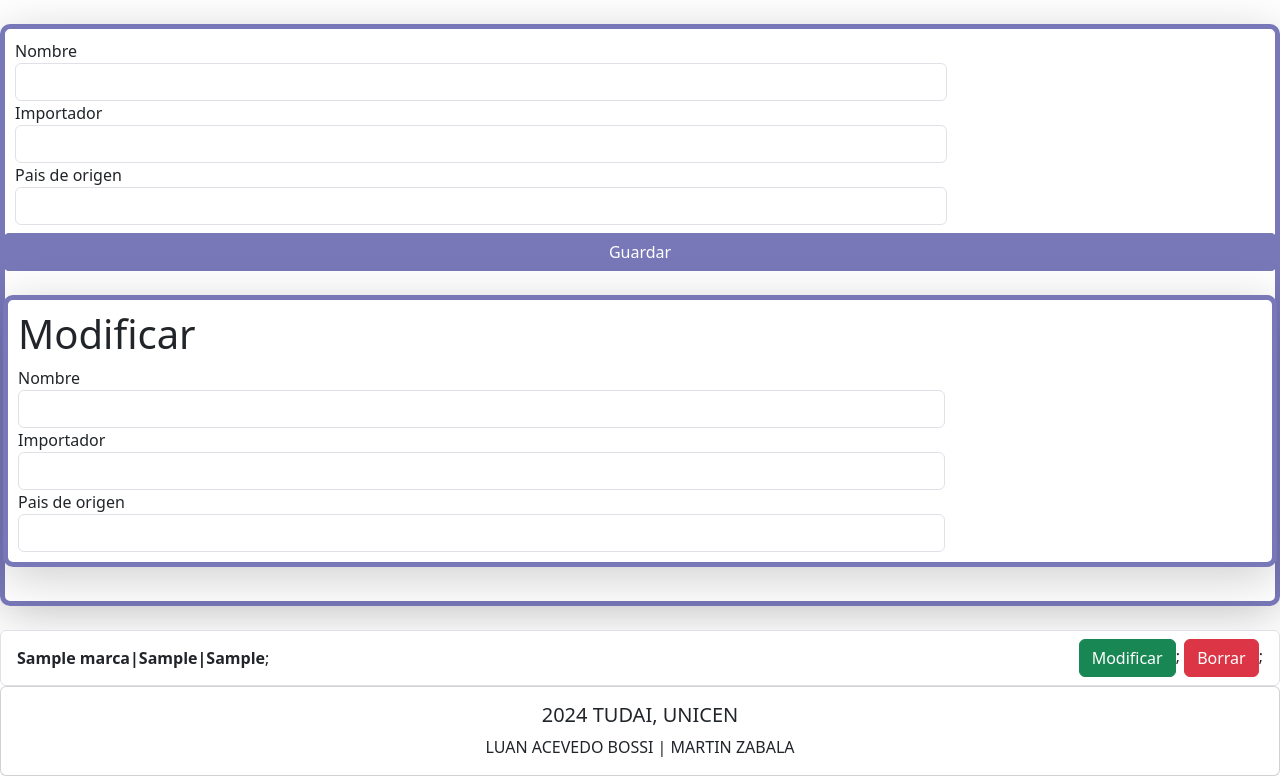
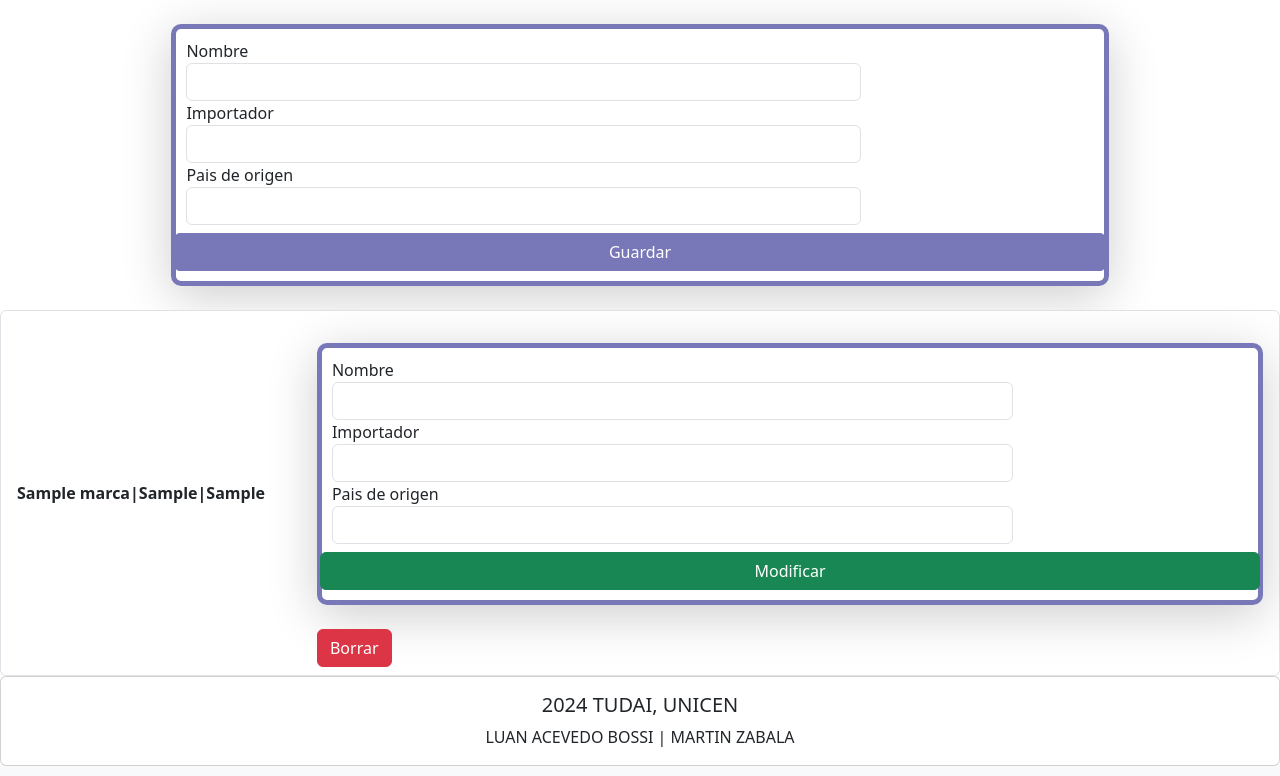
Before and after one commit to Luan314ds/PARTE-3, a PHP site: page /marcas in a window 1280 px wide. Shown: the part 56-832 px from the top of the page. Run offline with PHP 8.4, Linux system fonts and the light colour scheme; tables that the repository leaves empty or names only in its code hold one stand-in row (values such as "Sample post").

Commit message:
se lo doy a martin

```diff
--- a/styles/styles.css
+++ b/styles/styles.css
@@ -4,7 +4,6 @@ main {
     justify-content: center;
     align-items: center;
 }
-
 
 #formulario{
     display: flex;
@@ -17,6 +16,7 @@ main {
 
 }
 
+
 #boton-guardar{
     background-color:rgb(120, 119, 184) ;
     border: 1px solid rgb(120, 119, 184);
--- a/templates/form_agregar.php
+++ b/templates/form_agregar.php
@@ -1,3 +1,4 @@
+
 <main>
 <form action="agregar" method="POST" class="my-4" id="formulario">
     <div class="row">
@@ -24,28 +25,6 @@
     <button type="submit" class="btn btn-primary mt-2" id="boton-guardar">Guardar</button>
 </form>
 
-<form action="modificar" method="POST" class="my-4" id="formulario">
-    <h1>Modificar</h1>
-    <div class="row">
-        <div class="col-9">
-            <div class="form-group">
-                <label>Nombre</label>
-                <input required name="nombre-nuevo" type="text" class="form-control">
-            </div>
-        </div>
 
-        <div class="col-9">
-            <div class="form-group">
-                <label>Importador</label>
-                <input required name="importador-nuevo" type="text" class="form-control">
-            </div>
-        </div>
 
-        <div class="col-9">
-            <div class="form-group">
-                <label>Pais de origen</label>
-                <input required name="pais_origen-nuevo" type="text" class="form-control">
-            </div>
-        </div>
-</form>
 </main>
--- a/templates/header.php
+++ b/templates/header.php
@@ -5,7 +5,7 @@
     <meta name="viewport" content="width=device-width, initial-scale=1.0">
     <title>Musimundo</title>
     <link href="https://cdn.jsdelivr.net/npm/bootstrap@5.3.3/dist/css/bootstrap.min.css" rel="stylesheet" integrity="sha384-QWTKZyjpPEjISv5WaRU9OFeRpok6YctnYmDr5pNlyT2bRjXh0JMhjY6hW+ALEwIH" crossorigin="anonymous">
-    <link href="./styles/styles.css" rel="stylesheet">
+    <link rel="stylesheet" href="./styles/styles.css">
 </head>
 <body>
     <header>
--- a/templates/marcas.php
+++ b/templates/marcas.php
@@ -15,11 +15,40 @@
        <?php foreach($marcas as $marca){ ?>
             <li class="list-group-item marcas">
                <div>
-               <b><?php echo $marca->nombre_marca. "|" .$marca->importador. "|" .$marca->pais_origen ?></b>;
+               <b><?php echo $marca->nombre_marca. "|" .$marca->importador. "|" .$marca->pais_origen ?></b>
             </div>
             <div class="actions">
-            <a href="modificar/<?php echo $marca->id?>" type="button" class="btn btn-success ml-auto">Modificar</a>;
-            <a href="eliminar/<?php echo $marca->id?>" type="button" class="btn btn-danger ml-auto">Borrar</a>;
+            <form action="modificar/<?php echo $marca->id?>" method="POST" class="my-4" id="formulario" >
+    <div class="row">
+        <div class="col-9">
+            <div class="form-group">
+                <label>Nombre</label>
+                <input required name= "nombre-nuevo" type="text" class="form-control">
+            </div>
+        </div>
+
+        <div class="col-9">
+            <div class="form-group">
+                <label>Importador</label>
+                <input required name= "importador-nuevo" type="text" class="form-control">
+            </div>
+        </div>
+
+        <div class="col-9">
+            <div class="form-group">
+                <label>Pais de origen</label>
+                <input required name="pais_origen-nuevo" type="text" class="form-control">
+            </div>
+        </div>
+
+
+        <button type="submit" class="btn btn-success mt-2 " >Modificar</button>
+
+
+   </div>
+</form>
+<a href="eliminar/<?php echo $marca->id?>" type="button" class="btn btn-danger ml-auto">Borrar</a>
+
 
             </div>
             </li>
@@ -34,6 +63,7 @@ require_once "templates/footer.php";
 
      function añadirMarcas(){
       require_once "templates/header.php";
+
 
         // obtengo los datos del usuario
         $nombre= $_POST['nombre'];
@@ -54,22 +84,19 @@ require_once "templates/footer.php";
         require_once "templates/footer.php";
      }
 
-     function modificarMarca($nombre, $importador, $paisorigen,$id) {
+  function modificarMarca($id) {
     require_once "templates/header.php";
 
-      $nombre = $_POST['nombre-nuevo'];
+    $nombre= $_POST['nombre-nuevo'];
     $importador= $_POST['importador-nuevo'];
     $paisorigen= $_POST['pais_origen-nuevo'];
 
+    actualizarMarca($nombre, $importador, $paisorigen,$id);
 
-      actualizarMarca($nombre, $importador, $paisorigen, $id);
+    require_once "templates/footer.php";
 
 
-      header('Location: /TP2_WEB2/marcas');
-
-      require_once "templates/footer.php";
 }
-
      function removerMarca($id){
      eliminarMarca($id);
      header('Location: /TP2_WEB2/marcas');
```
Also changed, not shown: app/db.php (+12 -4 lines), templates/form_modificar.php (added). Lines whose indentation alone changed are shown as unchanged.
